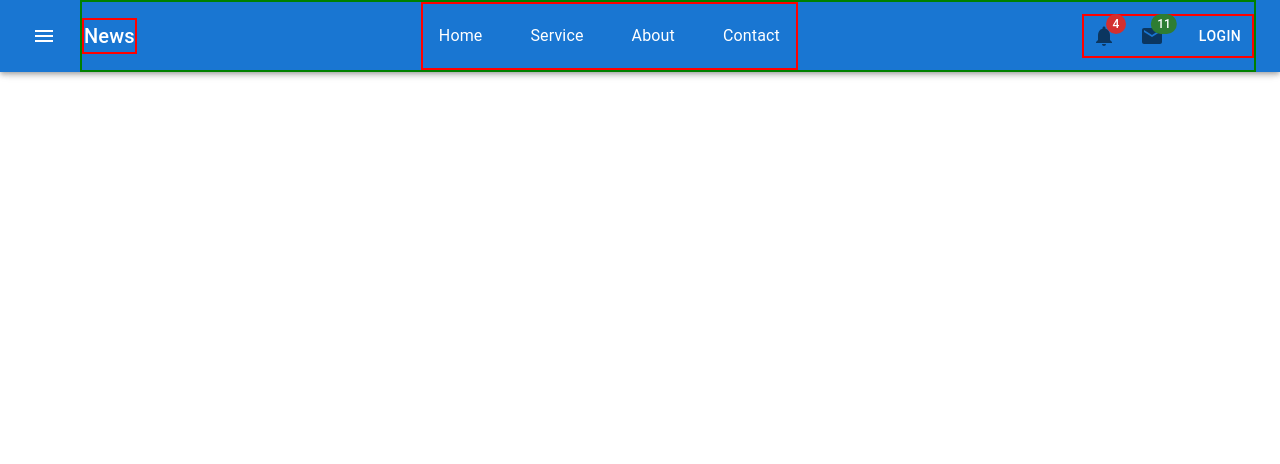
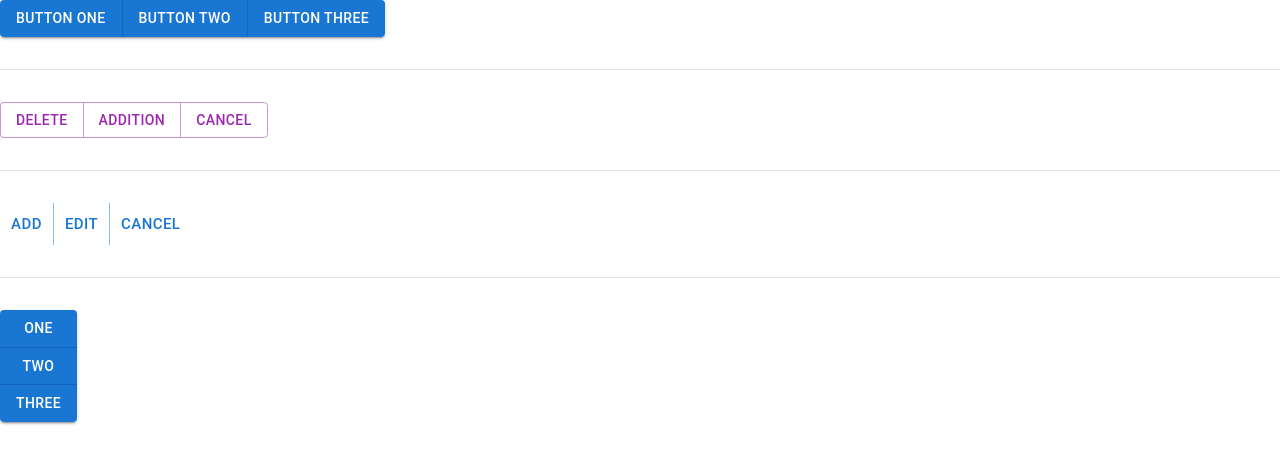
Before and after one commit to Emam-Bokhari/MUI, a React (Vite) app: page / in a window 1280 px wide. Shown: the top 464 px of the page. Built offline with nearby package versions, Linux system fonts and the light colour scheme.

Commit message:
<ButtonGroup>  * <Button>  * color  * variant  * size  * disabled  * disableElevation

```diff
--- a/src/App.jsx
+++ b/src/App.jsx
@@ -1,11 +1,10 @@
 import { Fragment } from "react";
-import Navbar from "./components/Navbar";
-
+import ButtonGroupComponent from "./components/ButtonGroupComponent";
 
 export default function App() {
   return (
     <Fragment>
-      <Navbar/>
+      <ButtonGroupComponent/>
     </Fragment>
   );
 }
--- /dev/null
+++ b/src/components/ButtonGroupComponent.jsx
@@ -0,0 +1,48 @@
+import { Button, ButtonGroup, Divider } from "@mui/material";
+import { Fragment } from "react";
+
+export default function ButtonGroupComponent() {
+  return (
+    <Fragment>
+      {/* basic button */}
+      <ButtonGroup variant="contained" aria-label="Basic Button">
+        <Button>Button One</Button>
+        <Button>Button Two</Button>
+        <Button>Button Three</Button>
+      </ButtonGroup>
+
+      <Divider sx={{ my: 4 }} />
+      {/* color */}
+      <ButtonGroup
+        variant="outlined"
+        color="secondary"
+        aria-label="Basic Button Group"
+      >
+        <Button>Delete</Button>
+        <Button>Addition</Button>
+        <Button>Cancel</Button>
+      </ButtonGroup>
+
+      <Divider sx={{ my: 4 }} />
+      {/* size */}
+      <ButtonGroup variant="text" size="large">
+        <Button>Add</Button>
+        <Button>Edit</Button>
+        <Button>Cancel</Button>
+      </ButtonGroup>
+
+      <Divider sx={{ my: 4 }} />
+      {/* vertical group */}
+      <ButtonGroup
+        variant="contained"
+        orientation="vertical"
+        aria-label="Basic button group"
+      >
+        <Button>One</Button>
+        <Button>Two</Button>
+        <Button>Three</Button>
+      </ButtonGroup>
+
+    </Fragment>
+  );
+}
```
